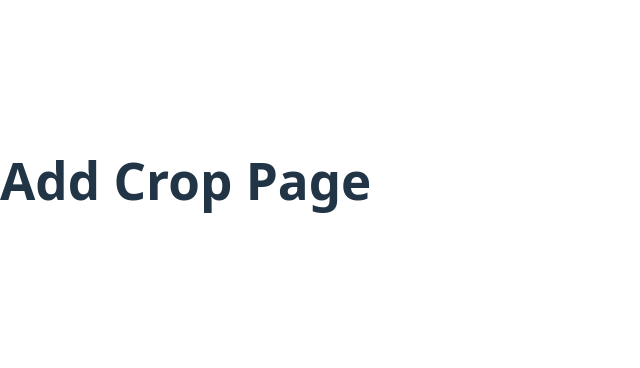
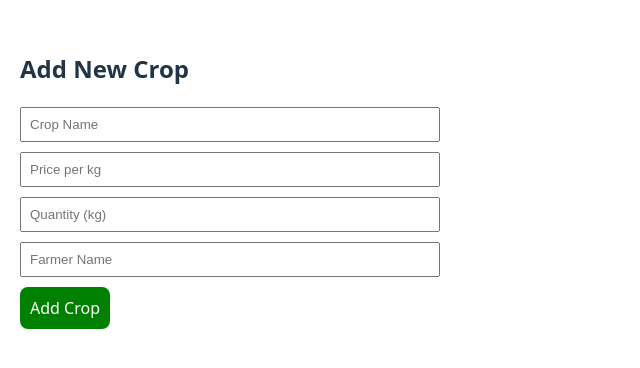
Before and after one commit to Reddykusuma08/farmer-marketplace, a React (Vite) app: page /farmer/add-crop in a window 1280 px wide. Shown: the part 220-588 px from the top of the page, without its empty margins (0-640 px from the left). Built offline with nearby package versions, Linux system fonts and the light colour scheme.

Commit message:
Build farmer dashboard UI

```diff
--- a/src/pages/farmer/AddCrop.jsx
+++ b/src/pages/farmer/AddCrop.jsx
@@ -1,3 +1,71 @@
+import { useState } from "react";
+
 export default function AddCrop() {
-    return <h1>Add Crop Page</h1>;
+    const [form, setForm] = useState({
+        name: "",
+        price: "",
+        quantity: "",
+        farmer: ""
+    });
+
+    const handleChange = (e) => {
+        setForm({ ...form, [e.target.name]: e.target.value });
+    };
+
+    const handleSubmit = (e) => {
+        e.preventDefault();
+        alert("Crop added (UI only): " + JSON.stringify(form));
+    };
+
+    return (
+        <div style={{ padding: "20px", maxWidth: "400px" }}>
+            <h2>Add New Crop</h2>
+
+            <form onSubmit={handleSubmit}>
+                <input
+                    name="name"
+                    placeholder="Crop Name"
+                    onChange={handleChange}
+                    style={inputStyle}
+                />
+
+                <input
+                    name="price"
+                    placeholder="Price per kg"
+                    onChange={handleChange}
+                    style={inputStyle}
+                />
+
+                <input
+                    name="quantity"
+                    placeholder="Quantity (kg)"
+                    onChange={handleChange}
+                    style={inputStyle}
+                />
+
+                <input
+                    name="farmer"
+                    placeholder="Farmer Name"
+                    onChange={handleChange}
+                    style={inputStyle}
+                />
+
+                <button style={btnStyle}>Add Crop</button>
+            </form>
+        </div>
+    );
 }
+
+const inputStyle = {
+    width: "100%",
+    padding: "8px",
+    marginBottom: "10px"
+};
+
+const btnStyle = {
+    padding: "10px",
+    backgroundColor: "green",
+    color: "white",
+    border: "none",
+    cursor: "pointer"
+};
--- a/src/pages/farmer/Dashboard.jsx
+++ b/src/pages/farmer/Dashboard.jsx
@@ -1,3 +1,45 @@
+import { Link } from "react-router-dom";
+
 export default function Dashboard() {
-    return <h1>Farmer Dashboard</h1>;
+    const totalCrops = 3;
+    const totalOrders = 5;
+
+    return (
+        <div style={{ padding: "20px" }}>
+            <h2>Farmer Dashboard</h2>
+
+            <div style={{ display: "flex", gap: "20px", marginTop: "20px" }}>
+                <div style={cardStyle}>
+                    <h3>Total Crops</h3>
+                    <p>{totalCrops}</p>
+                </div>
+
+                <div style={cardStyle}>
+                    <h3>Total Orders</h3>
+                    <p>{totalOrders}</p>
+                </div>
+            </div>
+
+            <div style={{ marginTop: "30px" }}>
+                <Link to="/farmer/add-crop">
+                    <button style={btnStyle}>Add New Crop</button>
+                </Link>
+            </div>
+        </div>
+    );
 }
+
+const cardStyle = {
+    border: "1px solid #ccc",
+    padding: "15px",
+    width: "150px",
+    borderRadius: "8px"
+};
+
+const btnStyle = {
+    padding: "10px 15px",
+    backgroundColor: "green",
+    color: "white",
+    border: "none",
+    cursor: "pointer"
+};
```
